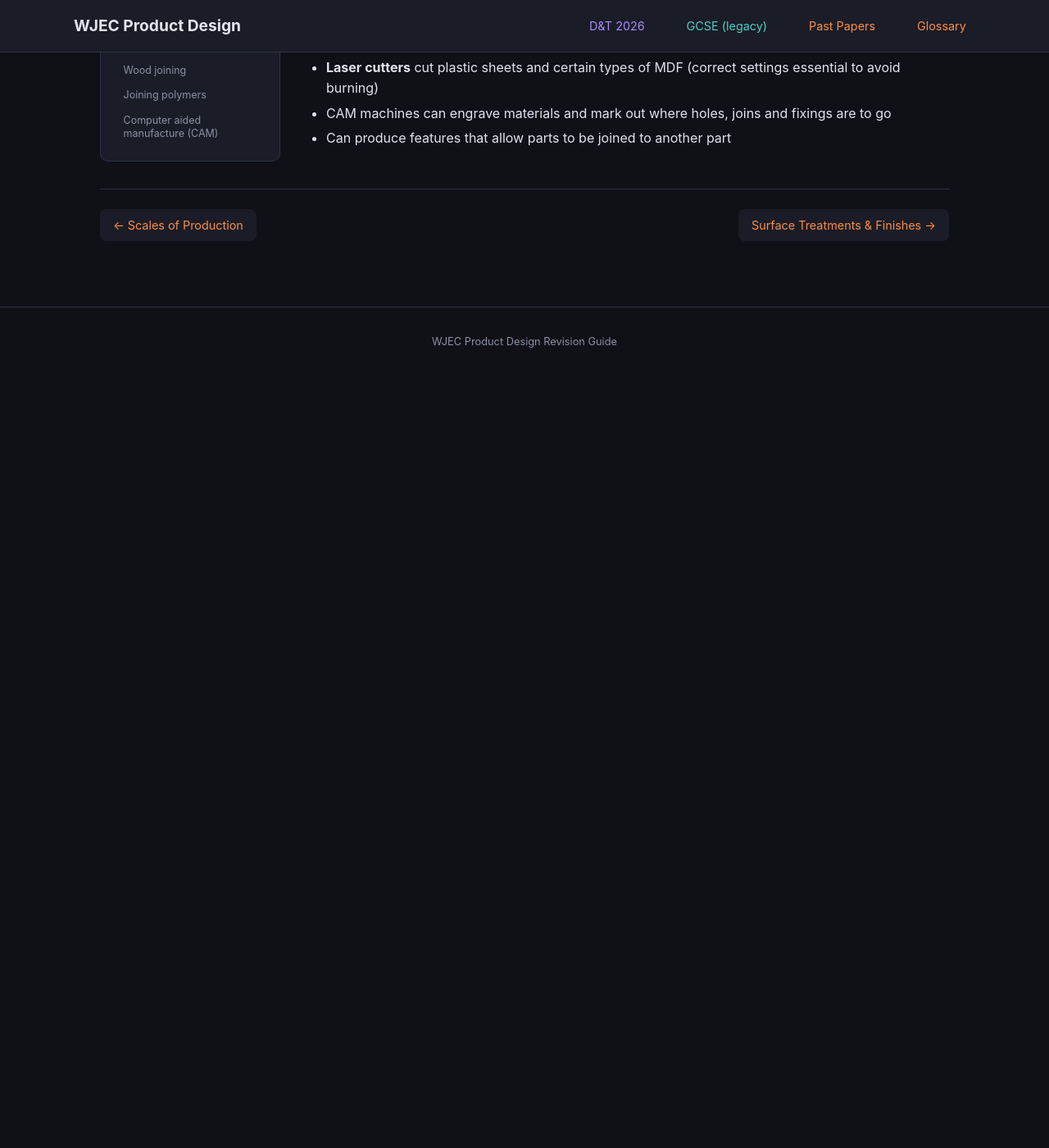
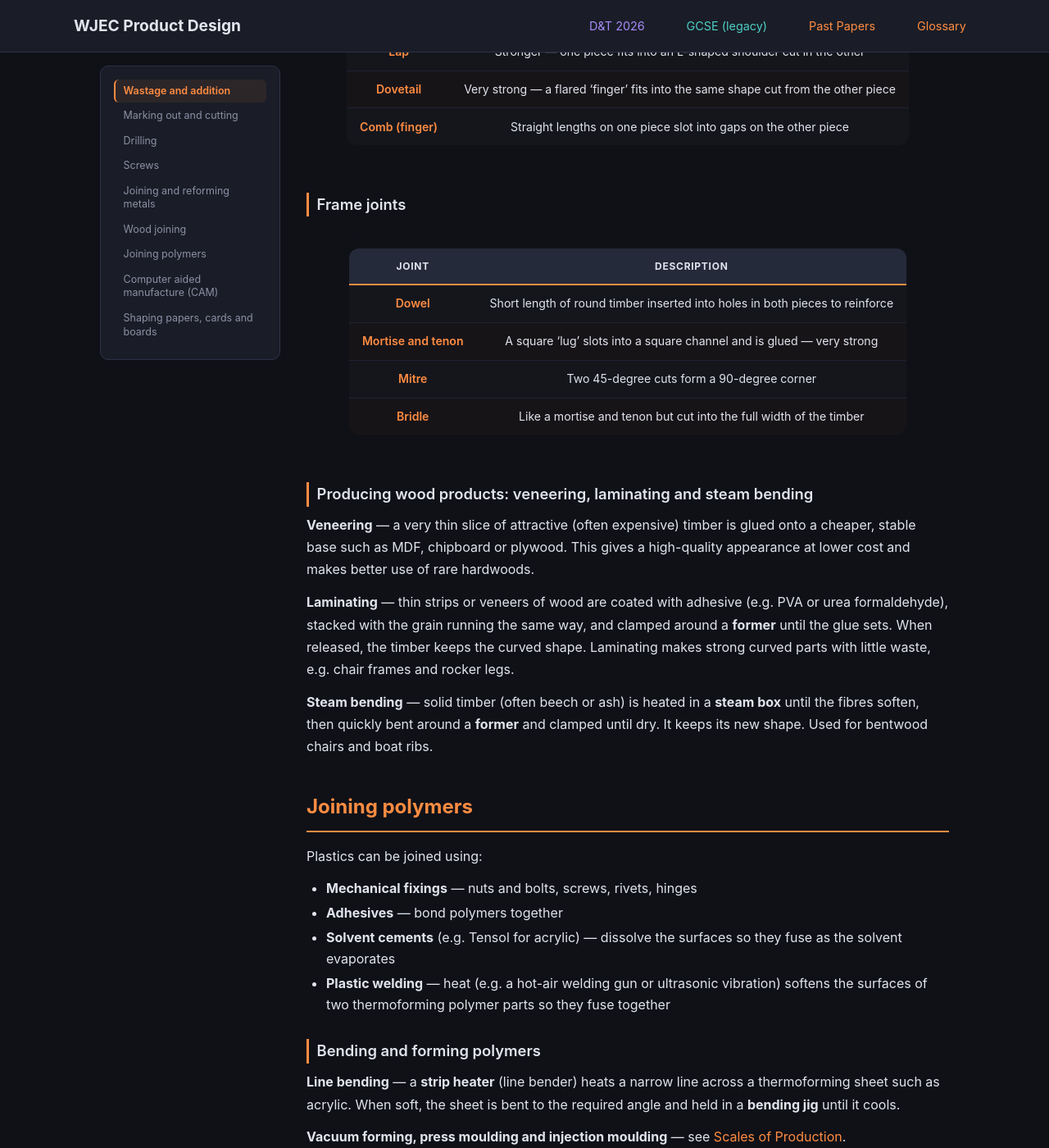
Before and after one commit to jase1979/pd, a Jekyll site: the page built from gcse/unit2/specialist-techniques/index.md, in a window 1280 px wide and 1400 px high, scrolled down 3356 px. Shown: the whole window at 82% size. Built offline with Jekyll 4.4.1, drawn with Linux system fonts in a browser that asks for light colours; before the commit the page ends 3815 px from its top, so only the background shows below that; some of the changed text lies outside the part shown.

Commit message:
feat(gcse/specialist-techniques): add marking out metals, riveting, brazing, wood forming, polymer bending, 3D printing and paper/board shaping
Co-Authored-By: Claude Opus 5.5 <noreply@anthropic.com>
Claude-Session: https://claude.ai/code/session_01DpfhjA9JZdn9Fs3Y2Cfuwh

```diff
--- a/gcse/unit2/specialist-techniques/index.md
+++ b/gcse/unit2/specialist-techniques/index.md
@@ -27,6 +27,17 @@ Materials must be **held or clamped** (using a vice or clamp) before cutting.
 Cutting tools include:
 - **Hand tools** — coping saw, tenon saw, hacksaw
 - **Machinery** — bandsaw, laser cutter
+
+### Marking out metals
+
+- **Scriber** — scratches a fine, accurate line on metal.
+- **Engineer's square** — marks or checks lines at 90° to a straight datum edge.
+- **Odd-leg callipers** — mark lines parallel to an edge.
+- **Dividers** — mark circles and arcs, and step out equal distances.
+- **Centre punch** — makes a small dent to locate a drill bit at the centre of a hole.
+- **Marking blue (engineer's blue)** — a dye painted on bright metal so scribed lines show clearly.
+
+Always mark out from a **datum edge or face** (a straight, true reference edge) to keep measurements accurate and reduce waste.
 
 ## Drilling
 
@@ -59,13 +70,29 @@ Screws come with different head types:
 **Temporary joining:**
 - Nuts, bolts and washers, machine screws, self-tapping screws, hinges and catches
 
-**Machines:**
+### Main stages: pop riveting
+
+1. Clamp the parts together and drill a **clearance hole** through both.
+2. Push the pop rivet into the hole.
+3. Place the rivet gun over the mandrel and squeeze repeatedly. This pulls the mandrel and expands the rivet body on the far side.
+4. The mandrel snaps off, leaving the parts permanently joined. Pop rivets are useful when you can only reach **one side** of the joint.
+
+### Main stages: brazing
+
+1. Clean the joint area (emery cloth) and make sure the parts fit closely.
+2. Apply **flux** to stop oxides forming and help the filler flow.
+3. Support the work on a brazing hearth with fire bricks and heat it with a gas torch to **bright red heat**.
+4. Touch the **brass spelter** (brazing rod) onto the joint. It melts and flows into the joint by capillary action.
+5. Let it cool, then clean off the flux residue.
+
+### Machines
+
 - **Lathe** — turns a piece of metal to create differently shaped round pieces
 - **Milling machine** — cuts slots in blocks of metal and faces off edges
 
 ## Wood joining
 
-**Temporary methods:** screws, nuts and bolts
+**Temporary methods:** screws (countersunk and round head), nuts and bolts, and **knock-down (KD) fittings** such as cam locks, corner blocks and scan fittings — used in flat-pack furniture so it can be assembled and taken apart.
 
 **Permanent methods:** wood joints and adhesives (PVA, epoxy resin, contact adhesives)
 
@@ -88,12 +115,34 @@ Screws come with different head types:
 | Mitre | Two 45-degree cuts form a 90-degree corner |
 | Bridle | Like a mortise and tenon but cut into the full width of the timber |
 
+### Producing wood products: veneering, laminating and steam bending
+
+**Veneering** — a very thin slice of attractive (often expensive) timber is glued onto a cheaper, stable base such as MDF, chipboard or plywood. This gives a high-quality appearance at lower cost and makes better use of rare hardwoods.
+
+**Laminating** — thin strips or veneers of wood are coated with adhesive (e.g. PVA or urea formaldehyde), stacked with the grain running the same way, and clamped around a **former** until the glue sets. When released, the timber keeps the curved shape. Laminating makes strong curved parts with little waste, e.g. chair frames and rocker legs.
+
+**Steam bending** — solid timber (often beech or ash) is heated in a **steam box** until the fibres soften, then quickly bent around a **former** and clamped until dry. It keeps its new shape. Used for bentwood chairs and boat ribs.
+
 ## Joining polymers
 
 Plastics can be joined using:
 - **Mechanical fixings** — nuts and bolts, screws, rivets, hinges
 - **Adhesives** — bond polymers together
-- **Solvent cements** — fuse surfaces together chemically
+- **Solvent cements** (e.g. Tensol for acrylic) — dissolve the surfaces so they fuse as the solvent evaporates
+- **Plastic welding** — heat (e.g. a hot-air welding gun or ultrasonic vibration) softens the surfaces of two thermoforming polymer parts so they fuse together
+
+### Bending and forming polymers
+
+**Line bending** — a **strip heater** (line bender) heats a narrow line across a thermoforming sheet such as acrylic. When soft, the sheet is bent to the required angle and held in a **bending jig** until it cools.
+
+**Vacuum forming, press moulding and injection moulding** — see [Scales of Production](/gcse/unit2/scales-of-production/#producing-products-using-polymers).
+
+### 3D printing
+
+**3D printing** (fused deposition modelling) is an **additive** process. A CAD model is exported (e.g. as an STL file) and "sliced" into layers. A filament such as PLA or ABS is melted through a heated nozzle and laid down layer by layer.
+
+- **Advantages:** complex shapes in one piece, very little waste, ideal for prototypes and one-off parts, no tooling costs.
+- **Disadvantages:** slow, visible layer lines may need finishing, and limited strength compared with moulded parts.
 
 ## Computer aided manufacture (CAM)
 
@@ -101,3 +150,11 @@ Plastics can be joined using:
 - **Laser cutters** cut plastic sheets and certain types of MDF (correct settings essential to avoid burning)
 - CAM machines can engrave materials and mark out where holes, joins and fixings are to go
 - Can produce features that allow parts to be joined to another part
+
+## Shaping papers, cards and boards
+
+- **Scoring and folding** — scoring (lightly cutting or creasing along a line) lets card fold cleanly without cracking.
+- **Embossing / debossing** — a shape is pressed into the card so it is raised (embossed) or sunken (debossed).
+- **Cropping** — trimming printed sheets to their final size along the **crop marks**, removing the excess (bleed).
+- **Die cutting** — a shaped steel-rule die cuts and creases the net of a package in one action.
+- **Binding** — see [Surface Treatments & Finishes](/gcse/unit2/surface-treatments/#binding-products) (stitching, comb binding, perfect binding, stapling).
```
